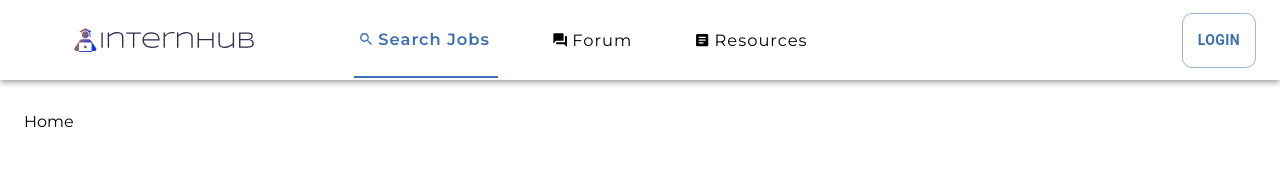
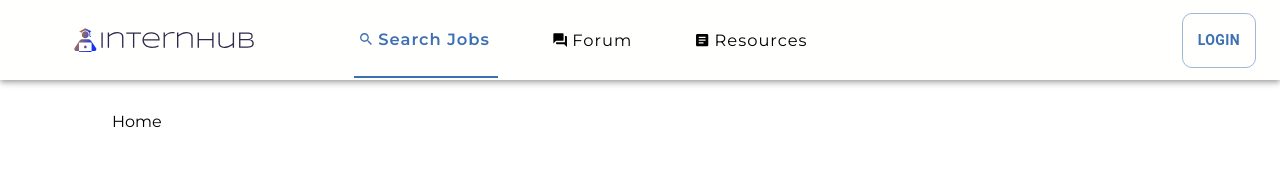
Before and after one commit to 200Ok-Forever/student-internship, a React (Create React App) app in the folder client/: page / in a window 1280 px wide. Shown: the top 181 px of the page. Built offline with nearby package versions, Linux system fonts and the light colour scheme.

Commit message:
changed root width

```diff
--- a/client/src/App.js
+++ b/client/src/App.js
@@ -16,7 +16,7 @@ function App() {
   return (
     <Fragment>
       <NavBar />
-      <Container maxWidth="100%" className={classes.rootContainer}>
+      <Container maxWidth={false} className={classes.rootContainer}>
         <Switch>
           <Route path="/" exact component={Home}></Route>
           <Route path="/job" exact component={JobList} />
--- a/client/src/App.module.scss
+++ b/client/src/App.module.scss
@@ -1,3 +1,3 @@
 .rootContainer {
-  padding-top: 2em;
+  padding: 2em 7em 0 7em !important;
 }
```
